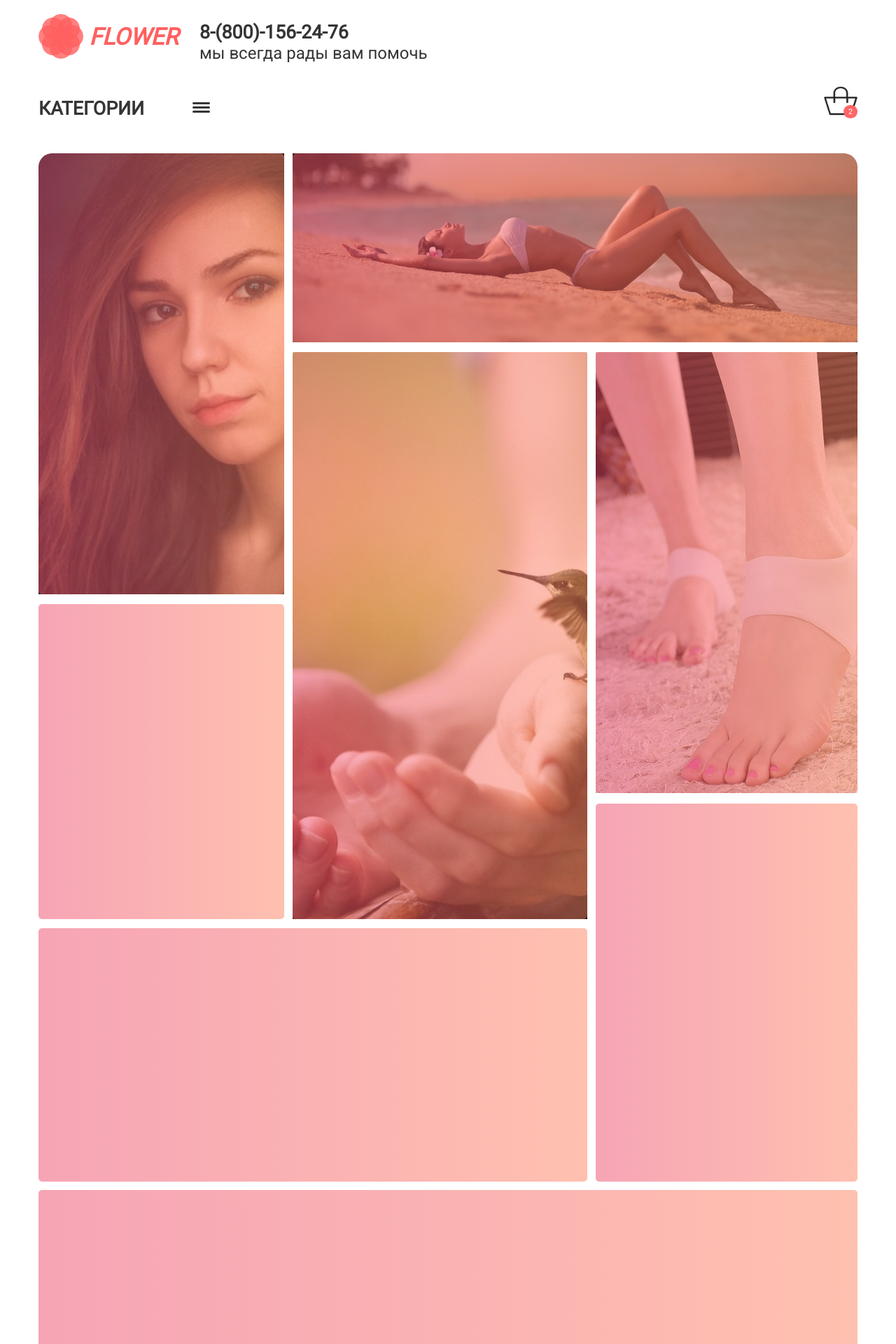
After one commit to DesignCommunityInc/Flower, a PHP site: page /shop/catalog/index.php in a window 1280 px wide. The commit adds this page. Shown: the top 1920 px of the page at 70% size. Run offline with PHP 8.4, Linux system fonts and the light colour scheme.

Commit message:
Backend starting

```diff
--- /dev/null
+++ b/shop/catalog/index.php
@@ -0,0 +1,57 @@
+<!DOCTYPE html>
+<html>
+<head>
+    <meta charset="utf-8" accesskey="makeup" />
+    <title>Flower</title>
+    <?php
+    $root = "../../";
+    require($root . "templates/layout.php");
+    include $root . "templates/page_parts/header.php";
+    ?>
+    <link rel="stylesheet" type="text/css" href="/wwwroot/css/catalog.css" />
+</head>
+<body>
+    <div class="wrapper">
+        <div class="container">
+            <div class="face con_item">
+                <img src="/wwwroot/images/icons/catalog_images/face.jpg"/>
+                <div class="gradient"></div>
+            </div>
+            <div class="body con_item">
+                <img src="/wwwroot/images/icons/catalog_images/body.jpg" />
+                <div class="gradient"></div>
+            </div>
+            <div class="hands con_item">
+                <img src="/wwwroot/images/icons/catalog_images/hands.png" />
+                <div class="gradient"></div>
+            </div>
+            <div class="feet con_item">
+                <img src="/wwwroot/images/icons/catalog_images/feet.jpg" />
+                <div class="gradient"></div>
+            </div>
+            <div class="any1 con_item">
+                <!--<img src="/wwwroot/images/icons/catalog_images/feet.jpg" />-->
+                <div class="gradient"></div>
+            </div>
+            <div class="any2 con_item">
+                <!--<img src="/wwwroot/images/icons/catalog_images/feet.jpg" />-->
+                <div class="gradient"></div>
+            </div>
+            <div class="any3 con_item">
+                <!--<img src="/wwwroot/images/icons/catalog_images/feet.jpg" />-->
+                <div class="gradient"></div>
+            </div>
+            <div class="any4 con_item">
+                <!--<img src="/wwwroot/images/icons/catalog_images/feet.jpg" />-->
+                <div class="gradient"></div>
+            </div>
+        </div>
+    </div>
+
+    <?php
+    include $root . "templates/page_parts/footer.php";
+    ?>
+
+<div class="up"><p>up</p></div>
+</body>
+</html>
--- a/templates/page_parts/header.php
+++ b/templates/page_parts/header.php
@@ -15,7 +15,7 @@
             <li class="links">
                 <ul>
                     <li>
-                        <a href="#">Каталог</a>
+                        <a href="https://Flower/shop/catalog/">Каталог</a>
                     </li>
                     <li>
                         <a href="#">Новости</a>
--- a/wwwroot/css/_Layout.css
+++ b/wwwroot/css/_Layout.css
@@ -104,7 +104,6 @@ a {
     top: 0;
     background: linear-gradient(to right, #ef4b6d, #e86c46);
     filter: var(--contrast-default);
-    z-index: 990;
 }
 .rating {
     display: inline-block;
--- /dev/null
+++ b/wwwroot/css/catalog.css
@@ -0,0 +1,133 @@
+.wrapper {
+    display: block;
+    position: relative;
+    max-width: var(--width-min);
+    height: 1800px;
+    margin: 0 auto;
+    margin-top: 200px;
+    padding: 0 var(--margin-fromScreen) 0 var(--margin-fromScreen);
+}
+.container {
+    display: block;
+    position: relative;
+    width: 100%;
+    height: 100%;
+    overflow: hidden;
+}
+    .container img{
+        position: absolute;
+        z-index: 1;
+    }
+    .container .gradient {
+        display: block;
+        position: absolute;
+        height: 100%;
+        width: 100%;
+        opacity: .5;
+        background: var(--gradient-default);
+        z-index: 2;
+    }
+    .container .con_item {
+        cursor: pointer;
+        transition: var(--transition-link);
+    }
+.con_item:hover .gradient {
+    opacity: .1;
+    transition: var(--transition-link);
+}
+.con_item:hover {
+    box-shadow: var(--box-shadow-buttonShadow);
+    transition: var(--transition-link);
+}
+.face {
+    display: block;
+    position: absolute;
+    width: 30%;
+    height: 35%;
+    border-radius: 20px 0 0 0;
+    overflow: hidden;
+}
+    .face img {
+        transform: translateX(-250px);
+        height: 100%;
+    }
+.body {
+    display: block;
+    position: absolute;
+    width: 69%;
+    height: 15%;
+    left: 31%;
+    border-radius: 0 20px 0 0;
+    overflow: hidden;
+}
+    .body img {
+        /*transform: translateY(-200px);*/
+        bottom: -50px!important;
+        width: 100%;
+    }
+.hands {
+    display: block;
+    position: absolute;
+    width: 36%;
+    height: 45%;
+    top: 15.8%;
+    left: 31%;
+    overflow: hidden;
+}
+    .hands img {
+        transform: translateX(-450px);
+        height: 100%;
+    }
+.feet {
+    display: block;
+    position: absolute;
+    width: 32%;
+    height: 35%;
+    top: 15.8%;
+    left: 68%;
+    overflow: hidden;
+}
+    .feet img {
+        transform: translateX(-100px);
+        height: 100%;
+    }
+.any1 {
+    display: block;
+    position: absolute;
+    width: 32%;
+    height: 30%;
+    top: 51.6%;
+    left: 68%;
+    overflow: hidden;
+}
+
+.any2 {
+    display: block;
+    position: absolute;
+    width: 30%;
+    height: 25%;
+    top: 35.8%;
+    left: 0%;
+    overflow: hidden;
+}
+
+.any3 {
+    display: block;
+    position: absolute;
+    width: 67%;
+    height: 20.1%;
+    top: 61.5%;
+    left: 0%;
+    overflow: hidden;
+}
+
+.any4 {
+    display: block;
+    position: absolute;
+    width: 100%;
+    height: 17.6%;
+    top: 82.3%;
+    left: 0%;
+    border-radius: 0 0 20px 20px;
+    overflow: hidden;
+}
--- a/wwwroot/css/header.css
+++ b/wwwroot/css/header.css
@@ -198,7 +198,7 @@ li {
 }
 
 .burger_tocross {
-    top: 19px;
+    /*top: 19px;*/
     left: 220px;
     width: 25px;
     height: 21px;
@@ -206,20 +206,26 @@ li {
 }
 
     .burger_tocross span:nth-child(1) {
-        transform: rotate(45deg);
+        /*transform: rotate(0deg);*/
         transition: var(--transition-link);
+        background: var(--color-primary)!important;
     }
 
     .burger_tocross span:nth-child(2) {
-        transform: rotate(180deg);
-        opacity: 0;
+        /*top: -12px;*/
+        /*transform: rotate(90deg);*/
+        /*opacity: 0;*/
+        width: 66%;
         transition: var(--transition-link);
+        background: var(--color-primary) !important;
     }
 
     .burger_tocross span:nth-child(3) {
-        transform: rotate(135deg);
-        top: -12px;
+        /*transform: rotate(-90deg);*/
+        /*top: -12px;*/
+        width: 33%;
         transition: var(--transition-link);
+        background: var(--color-primary) !important;
     }
 
 .categories:hover .category_open_btn span {
@@ -342,7 +348,7 @@ li {
         background: var(--color-primary);
         top: 30px;
         right: 0px;
-        font-size: var(--font-size-mini);
+        font-size: 8pt;
         color: white;
     }
 
```
Also changed, not shown: wwwroot/css/viewport.css (+25 -12 lines), wwwroot/images/icons/catalog_images/body.jpg (added), wwwroot/images/icons/catalog_images/face.jpg (added), wwwroot/images/icons/catalog_images/feet.jpg (added), wwwroot/images/icons/catalog_images/hands.png (added).
